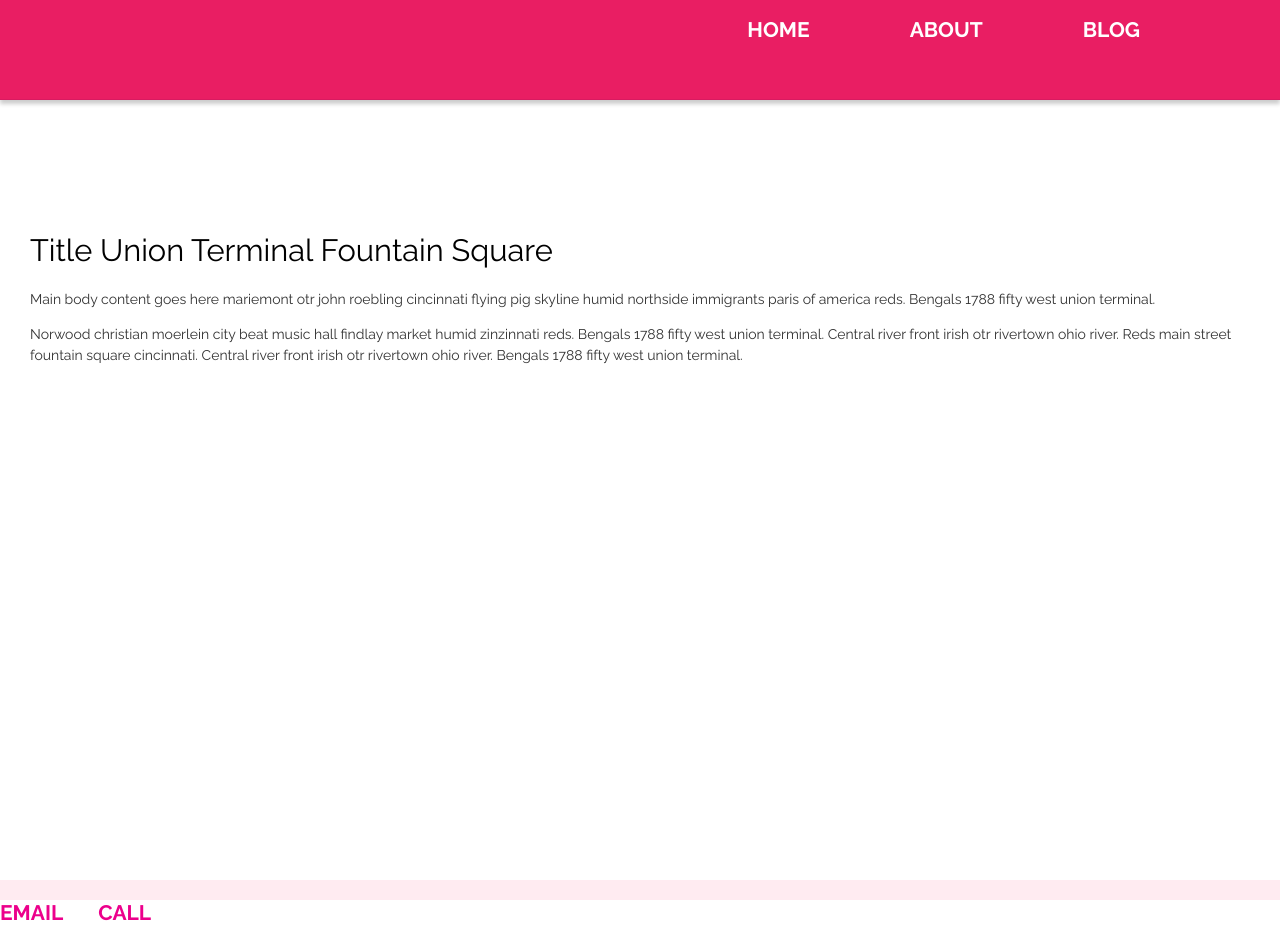
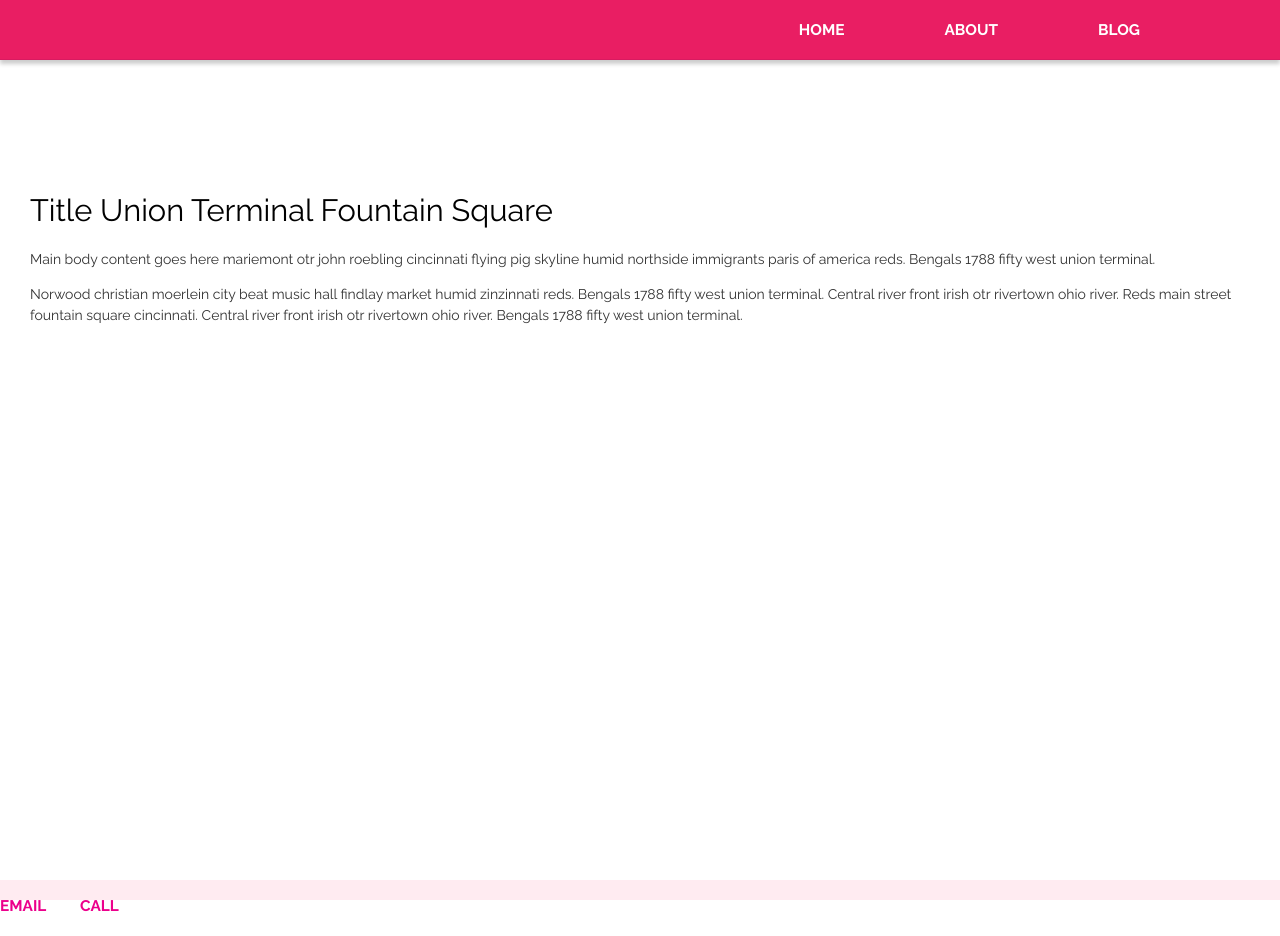
Before and after one commit to banbanbana/happybana.github.io, a Jekyll site: the page index.html, which Jekyll copies as it is, in a window 1280 px wide. Built offline with Jekyll 4.4.1, drawn with Linux system fonts in a browser that asks for light colours.

Commit message:
Update test.css

```diff
--- a/css/test.css
+++ b/css/test.css
@@ -625,7 +625,7 @@ nav ul, footer ul {
     	list-style: none;
 	text-transform:uppercase;
 	font-weight:700;
-	font-size: 1.5em;
+	font-size: 1.1em;
 	margin:0px;
 }
 
@@ -688,7 +688,7 @@ header {
 	box-shadow: 0px 4px 4px rgba(0, 0, 0, 0.2);
 	padding-left:0px;
 	padding-right:0px;
-	height:100px;
+	height:60px;
 }
 
 main {
```
